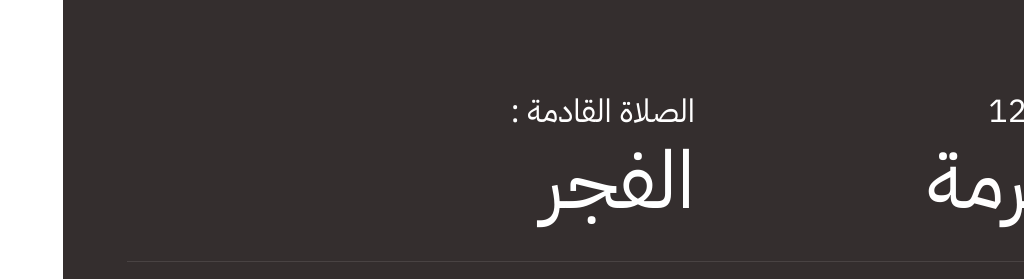
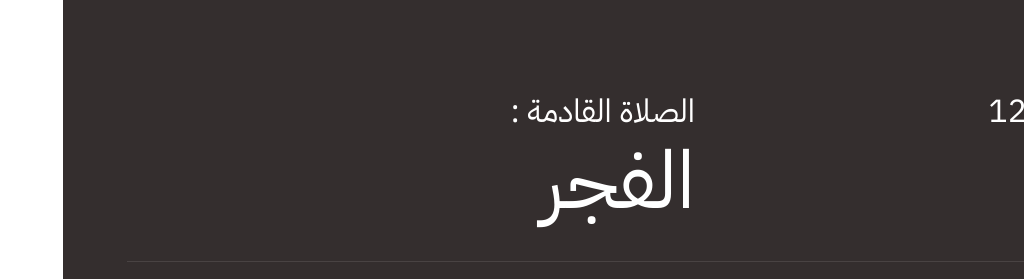
Before and after one commit to Teptop/Prayer-Times, a React (Vite) app: page / in a window 1280 px wide. Shown: the top 279 px of the page, without its empty margins (256-1280 px from the left). Built offline with nearby package versions, Linux system fonts and the light colour scheme; no server answers.

Commit message:
Change in avilableCity first show riyadh MainContent.jsx file

```diff
--- a/src/Components/MainContent.jsx
+++ b/src/Components/MainContent.jsx
@@ -36,8 +36,8 @@ export default function MainContent() {
   });
 
   const [selectedCity, setSelectedCity] = useState({
-    displayName: "مكة المكرمة",
-    apiName: "Makkah al Mukarramah",
+    displayName: "الرياض",
+    apiName: "Ar Riyāḑ",
   });
 
   const [today, setToday] = useState("");
@@ -45,12 +45,12 @@ export default function MainContent() {
 
   const avilableCity = [
     {
+      displayName: "الرياض",
+      apiName: "Ar Riyāḑ",
+    },
+    {
       displayName: "مكة المكرمة",
       apiName: "Makkah al Mukarramah",
-    },
-    {
-      displayName: "الرياض",
-      apiName: "Ar Riyāḑ",
     },
     {
       displayName: "المدينة",
@@ -276,7 +276,7 @@ export default function MainContent() {
         }}
         >
           <InputLabel id="demo-simple-select-label">
-            <span style={{ color: "white" }}>مكة المكرمة</span>
+            <span style={{ color: "white" }}> الرياض</span>
           </InputLabel>
           <Select
             style={{ color: "white" }}
```
